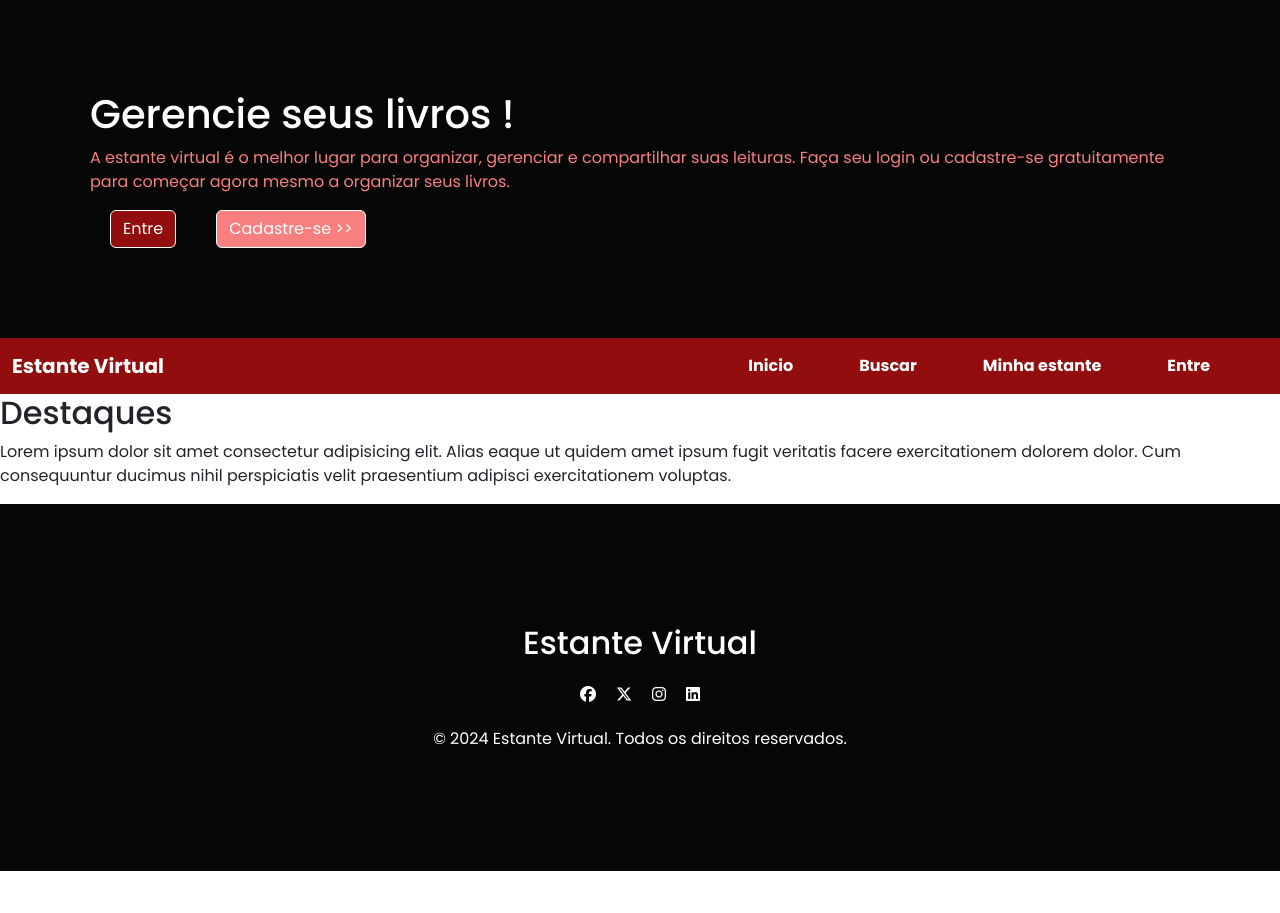
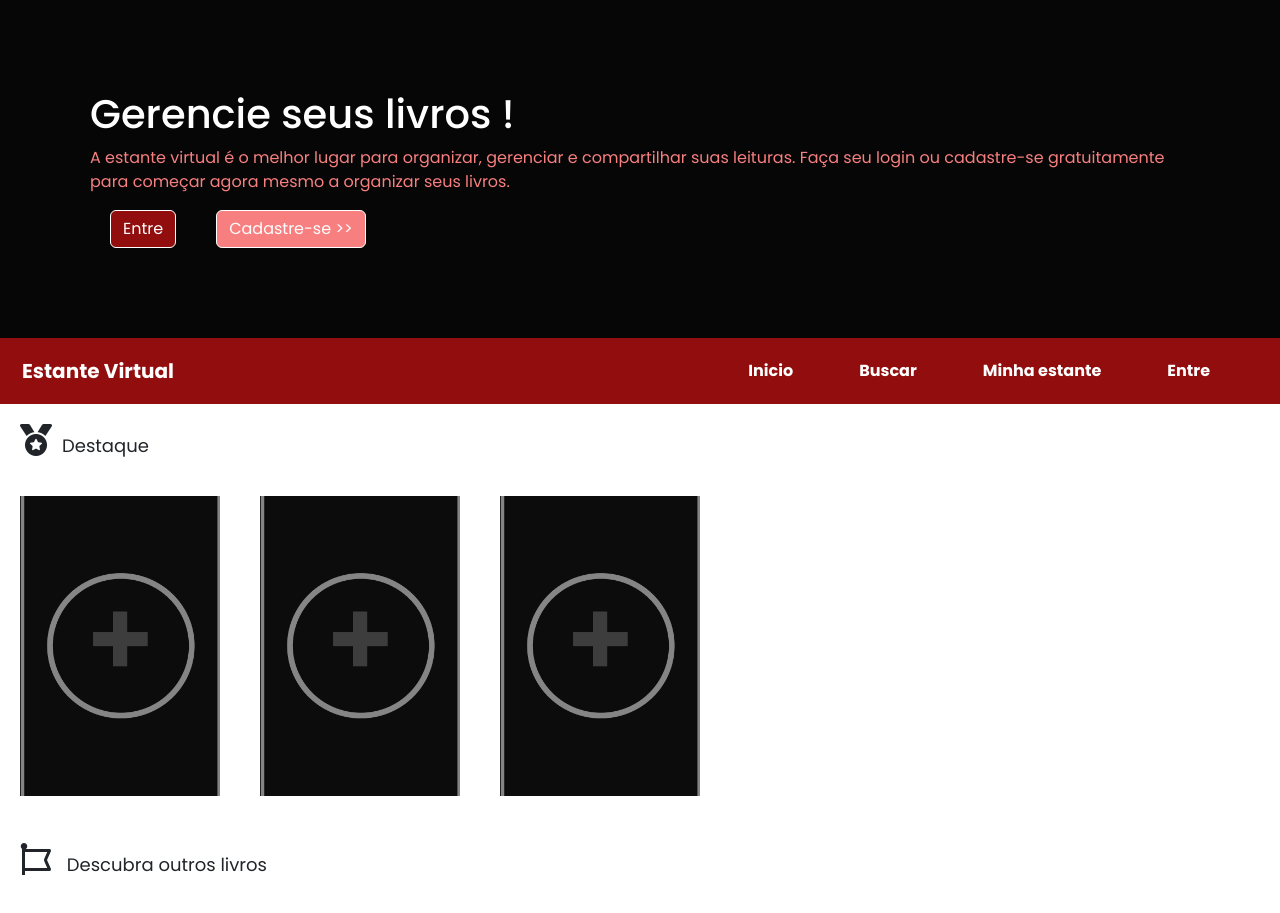
Before and after one commit to carlla15/estante_virtual, a Vue app in the folder Estante_Virtual/: page / in a window 1280 px wide. Shown: the top 913 px of the page. Before the commit the page ends 871 px from the top, so only its background shows below. Built offline with nearby package versions, Linux system fonts and the light colour scheme.

Commit message:
Adição dos cards a tela principal

```diff
--- a/Estante_Virtual/src/components/BaseLayout.vue
+++ b/Estante_Virtual/src/components/BaseLayout.vue
@@ -63,6 +63,12 @@ export default {
   & a {
     color: var(--color_white);
     margin-right: 50px;
+    padding: 10px;
+    border-radius: 8px;
+  }
+
+  & a:hover {
+    background-color: var(--color_1_hover);
   }
 }
 
@@ -81,7 +87,8 @@ footer {
     color: cornflowerblue;
   }
 
-  & p, h2 {
+  & p,
+  h2 {
     margin: 20px;
   }
 }
--- /dev/null
+++ b/Estante_Virtual/src/components/BookCard.vue
@@ -0,0 +1,43 @@
+<template>
+    <div class="book-container">
+        <span class="titulo"> Titulo do livro</span>
+        <img src="../../public/img/bookImg.png" alt="Capa do livro">
+    </div>
+</template>
+
+<style scoped>
+.book-container {
+    position: relative;
+    display: inline-block;
+
+    & img {
+        width: 200px;
+        height: 300px;
+        object-fit: cover;
+        margin: 20px;
+        display: block;
+        transition: 0.3s;
+    }
+
+    & .titulo {
+        font-size: 1.5em;
+        position: absolute;
+        top: 50%;
+        left: 50%;
+        transform: translate(-50%, -50%);
+        color: var(--color_white);
+        opacity: 0;
+        transition: opacity 0.3s ease;
+        /*Garante que o titulo fiquem em cima da imagem e não seja aplicado pelo blur*/
+        z-index: 1;
+    }
+
+    &:hover .titulo {
+        opacity: 1;
+    }
+
+    &:hover img {
+        filter: blur(2px);
+    }
+}
+</style>
--- /dev/null
+++ b/Estante_Virtual/src/components/HeaderTemplate.vue
@@ -0,0 +1,49 @@
+<template>
+    <header>
+        <h1>Gerencie seus livros !</h1>
+        <p>
+            A estante virtual é o melhor lugar para organizar, gerenciar e compartilhar suas leituras.
+            Faça seu login ou cadastre-se gratuitamente para começar agora mesmo a organizar seus livros.
+        </p>
+
+        <a class="btn btn-primary btn-entrar" href="#" role="button">Entre</a>
+        <a class="btn btn-primary btn-casdastrar" href="#" role="button">Cadastre-se >></a>
+    </header>
+</template>
+
+<style scoped>
+header {
+    background: var(--color_black);
+    padding: 90px;
+
+    & h1 {
+        color: var(--color_white);
+    }
+
+    & p {
+        color: var(--color_2);
+    }
+
+    & .btn-primary {
+        border-color: var(--color_white);
+        margin-left: 20px;
+        margin-right: 20px;
+    }
+
+    & .btn-entrar {
+        background-color: var(--color_1);
+    }
+
+    & .btn-casdastrar {
+        background-color: var(--color_2);
+    }
+
+    & .btn-entrar:hover {
+        background-color: var(--color_1_hover);
+    }
+
+    & .btn-casdastrar:hover {
+        background-color: var(--color_2_hover);
+    }
+}
+</style>
--- a/Estante_Virtual/src/views/HomeView.vue
+++ b/Estante_Virtual/src/views/HomeView.vue
@@ -1,64 +1,46 @@
 <script setup>
 import BaseLayout from '@/components/BaseLayout.vue';
+import HeaderTemplate from '@/components/HeaderTemplate.vue';
+import BookCard from '@/components/BookCard.vue';
 </script>
 
 <template>
-  <header>
-    <h1>Gerencie seus livros !</h1>
-    <p>
-      A estante virtual é o melhor lugar para organizar, gerenciar e compartilhar suas leituras.
-      Faça seu login ou cadastre-se gratuitamente para começar agora mesmo a organizar seus livros.
-    </p>
+  <HeaderTemplate />
+  <BaseLayout>
 
-    <a class="btn btn-primary btn-entrar" href="#" role="button">Entre</a>
-    <a class="btn btn-primary btn-casdastrar" href="#" role="button">Cadastre-se >></a>
+    <div class="titulo-pratileira">
+      <i class="fa-solid fa-medal"></i>
+      <span>Destaque</span>
+    </div>
+    <section class="pratileira">
+      <BookCard />
+      <BookCard />
+      <BookCard />
+    </section>
 
-  </header>
+    <div class="titulo-pratileira">
+      <i class="fa-regular fa-font-awesome"></i>
+      <span> Descubra outros livros</span>
+    </div>
+    <section class="pratileira">
+      <BookCard />
+      <BookCard />
+    </section>
 
-  <BaseLayout>
-    <h2>Destaques</h2>
-    <p>
-      Lorem ipsum dolor sit amet consectetur adipisicing elit. Alias eaque ut quidem amet ipsum fugit veritatis facere
-      exercitationem dolorem dolor. Cum consequuntur ducimus nihil perspiciatis velit praesentium adipisci
-      exercitationem voluptas.
-    </p>
   </BaseLayout>
 </template>
 
 <style scoped>
-header {
-  background: var(--color_black);
-  padding: 90px;
+.titulo-pratileira {
+  margin: 10px;
 
-  & h1 {
-    color: var(--color_white);
+  & i {
+    margin: 10px;
+    font-size: 2em;
   }
 
-  & p {
-    color: var(--color_2);
+  & span {
+    font-size: large;
   }
-
-  & .btn-primary {
-    border-color: var(--color_white);
-    margin-left: 20px;
-    margin-right: 20px;
-  }
-
-  & .btn-entrar {
-    background-color: var(--color_1);
-  }
-
-  & .btn-casdastrar {
-    background-color: var(--color_2);
-  }
-
-  & .btn-entrar:hover {
-    background-color: var(--color_1_hover);
-  }
-
-  & .btn-casdastrar:hover {
-    background-color: var(--color_2_hover);
-  }
-
 }
 </style>
```
Also changed, not shown: Estante_Virtual/public/img/bookImg.png (added).
